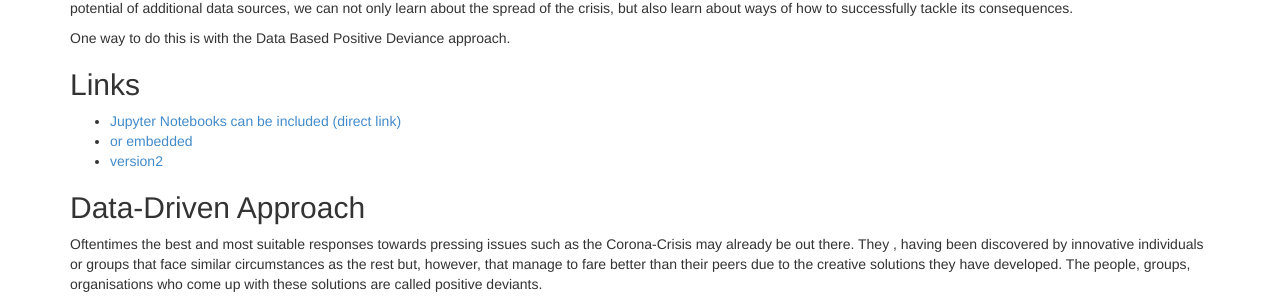
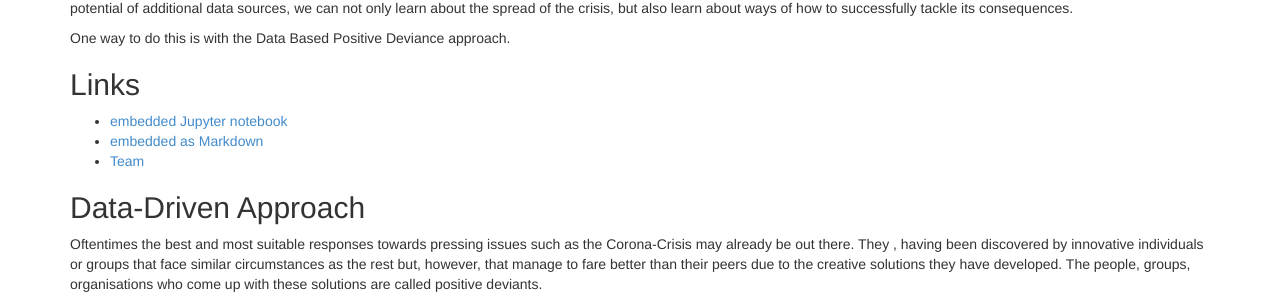
Before and after one commit to pd-viral/web, a Jekyll site: the page built from index.md, in a window 1280 px wide. Shown: the part 568-873 px from the top of the page. Built offline with Jekyll 4.4.1, drawn with Linux system fonts in a browser that asks for light colours; nearby versions of some CDN libraries.

Commit message:
some changes

```diff
--- a/index.md
+++ b/index.md
@@ -5,7 +5,7 @@ tagline: A Data-Driven Analysis
 description: A Data-Driven Approach to Finding Positive Deviants in the Corona Crisis
 ---
 
-![My helpful screenshot](/img/DPPDvsCorona_horizontal.jpg){:class="img-responsive"}
+![headerimg](/img/DPPDvsCorona_horizontal.jpg){:class="img-responsive"}
 
 
 Probably no global crisis in history has been so closely captured by and with data. We have been able to follow the number of people infected with the novel coronavirus rise almost in real time in dashboards and sophisticated data visualisations. Politicians, scientists and citizens have been able to consult these data to learn more about the spread and extent of the pandemic and base their decisions on this information.
@@ -16,9 +16,9 @@ One way to do this is with the Data Based Positive Deviance approach.
 
 
 ## Links
-- [Jupyter Notebooks can be included (direct link)](jupyter.html)
-- [or embedded](pages/jupyter.html)
-- [version2](pages/Plots.html)
+- [embedded Jupyter notebook](pages/jupyter.html)
+- [embedded as Markdown](pages/Plots.html)
+- [Team](pages/team.html)
 
 
 
```
Also changed, not shown: pages/team.md (added, +5 -0 lines).
